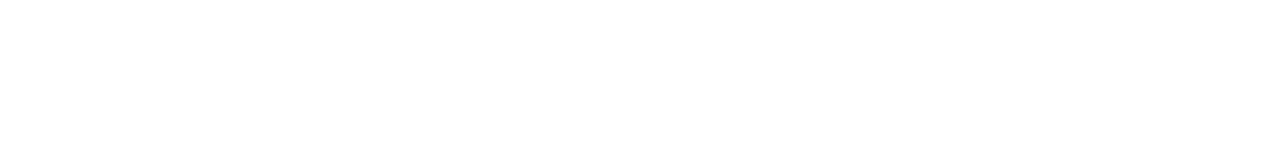
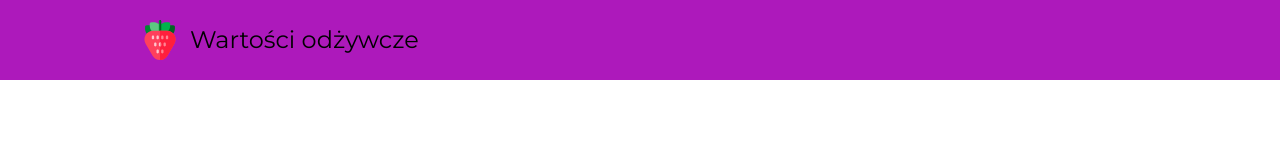
Before and after one commit to stoqel33/ResponsiveProject, a website built with webpack: page index.html in a window 1280 px wide. Built offline with nearby package versions, Linux system fonts and the light colour scheme; files whose address does not match are found by name.

Commit message:
add header and style for it

```diff
--- a/index.html
+++ b/index.html
@@ -14,6 +14,20 @@
 
 <body>
 
+	<header class="header">
+		<div class="container">
+			<div class="header--content">
+				<img class="header--logo" src="/assets/strawberry.svg" alt="strawberry" srcset="">
+				<h1>Wartości odżywcze</h1>
+			</div>
+		</div>
+	</header>
+
+	<main>
+		<div class="container"></div>
+
+	</main>
+
 
 	<script src="/dist/main.min.js" type="text/javascript"></script>
 </body>
--- /dev/null
+++ b/scss/_base.scss
@@ -0,0 +1,5 @@
+.container{
+  max-width: $max-width;
+  margin: 0 auto;
+  padding: 0 $main-spacing;
+}
--- /dev/null
+++ b/scss/_header.scss
@@ -0,0 +1,16 @@
+.header{
+  background-color: $main-color;
+  color: $font-color;
+  padding: $main-spacing;
+  margin-bottom: $main-spacing;
+
+  &--content{
+    display: flex;
+    align-items: center;
+  }
+
+  &--logo{
+    margin-right: $main-spacing / 2;
+    width: $main-spacing*2;
+  }
+}
--- a/scss/_variables.scss
+++ b/scss/_variables.scss
@@ -7,6 +7,9 @@ $main-spacing: 20px;
 
 $max-width: 1000px;
 
+$main-color: rgb(173, 25, 187);
+$font-color: #000;
+
 $breakpoints: (
   xs: 500px,
   sm: 800px,
--- a/scss/style.scss
+++ b/scss/style.scss
@@ -1,3 +1,5 @@
 @import 'reset';
 @import 'variables';
 @import 'typography';
+@import 'base';
+@import 'header'
```
Also changed, not shown: dist/main.min.css, dist/main.min.js, 1 other file.
